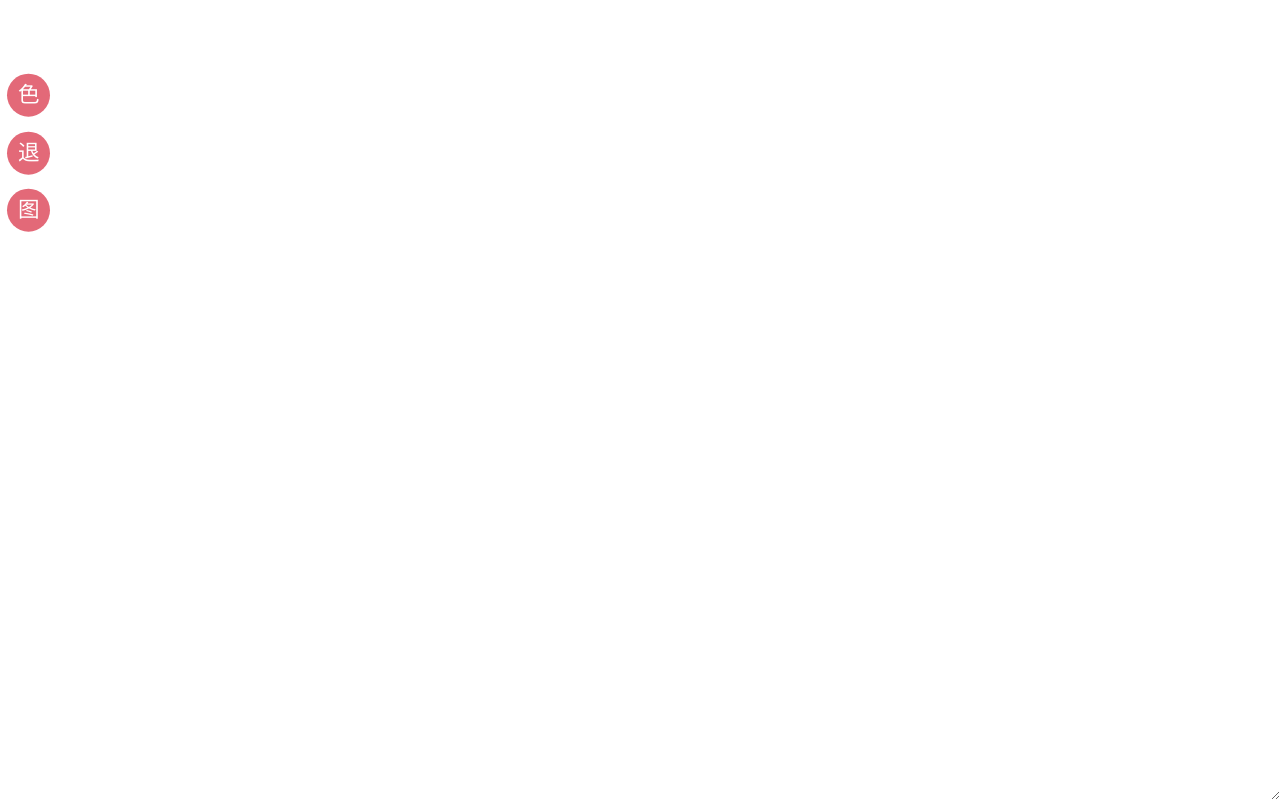
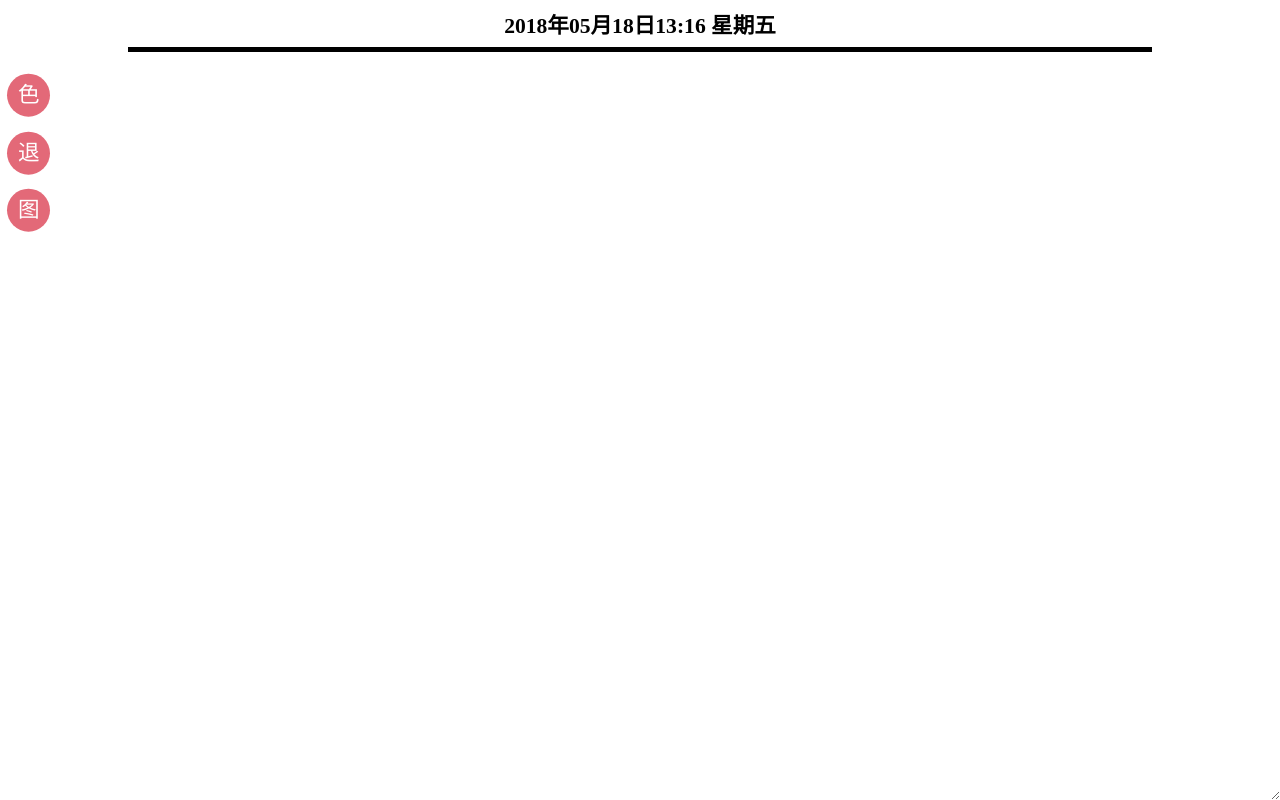
Before and after one commit to Hutao1/togetherforever, a plain HTML site: page www/detail.html in a window 1280 px wide. Drawn offline with Linux system fonts and the light colour scheme.

Commit message:
详情页顶部时间

```diff
--- a/www/detail.html
+++ b/www/detail.html
@@ -7,13 +7,23 @@
 	</head>
 	<link rel="stylesheet" href="css/public.css" />
 	<style type="text/css">
+		.timetop{
+			position: absolute;
+			height: 6.5%;
+			left: 50%;
+			transform: translateX(-50%);
+			width: 80%;
+			box-sizing: border-box;
+			border-bottom:0.04rem solid #000 ;
+			font-weight: bolder;
+		}
 		.textcontent{
-			height: 100%;
+			height: 93.5%;
 			width: 90%;
 			font-size: 0.15rem;
 			position: absolute;
 			right: 0;
-			top: 0;
+			bottom: 0;
 			border: 0;
 			background: transparent;
 		}
@@ -78,6 +88,7 @@
 	</style>
 	<body>
 		<div class="bg2">
+			<div class="timetop flex allcenter"></div>
 			<textarea name="" rows="" cols="" class="textcontent"></textarea>
 			<div class="flex column btn">
 				<div class="togglecolor">色
@@ -116,6 +127,7 @@
 	{
 	    $(".textcontent").css("height","100%");
 	});*/
+	gettimetop();
 	$('.bg2').height($('.bg2').height());
 	console.log($('.bg2').height())
 	$(".colorchoose>div>div").click(function(){
@@ -153,4 +165,47 @@
         })(event.target.files[0]);
         reader.readAsDataURL(event.target.files[0]);
 	})
+	function gettimetop(){
+		var now = new Date();
+		var year = now.getFullYear();
+		var month = now.getMonth()+1;
+		var days = now.getDate();
+		var hours = now.getHours();
+		var min = now.getMinutes()
+		var week = now.getDay();
+		$(".timetop").html(getdoublenum(year)+"年"+getdoublenum(month)+"月"+getdoublenum(days)+"日"+getdoublenum(hours)+":"+getdoublenum(min)+" "+getweek(week))
+	}
+	function getdoublenum(num){
+		if(num < 10){
+			num ="0"+num;
+		}
+		return num;
+	}
+	function getweek(num){
+		var str = "";
+		switch(num){
+			case 0:
+				str = "星期日";
+				break;
+			case 1:
+				str = "星期一";
+				break;
+			case 2:
+				str = "星期二";
+				break;
+			case 3:
+				str = "星期三";
+				break;
+			case 4:
+				str = "星期四";
+				break;
+			case 5:
+				str = "星期五";
+				break;
+			case 6:
+				str = "星期六";
+				break;
+		}
+		return str;
+	}
 </script>
```
